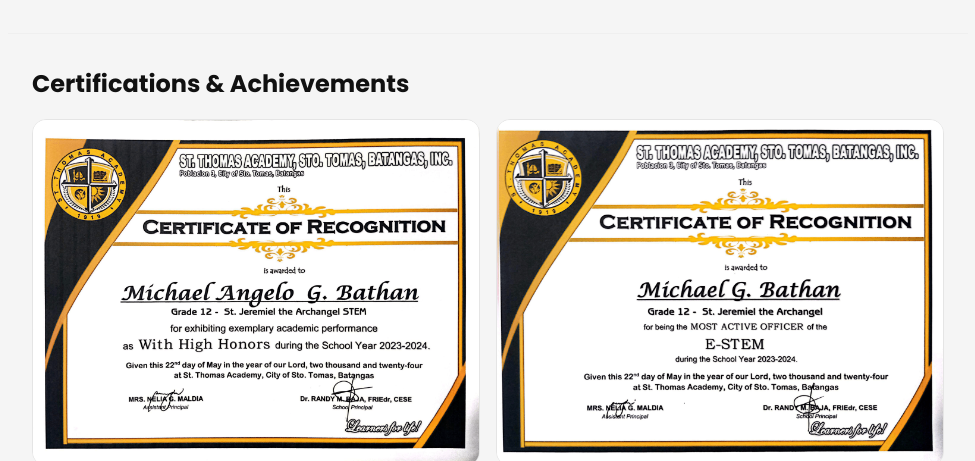
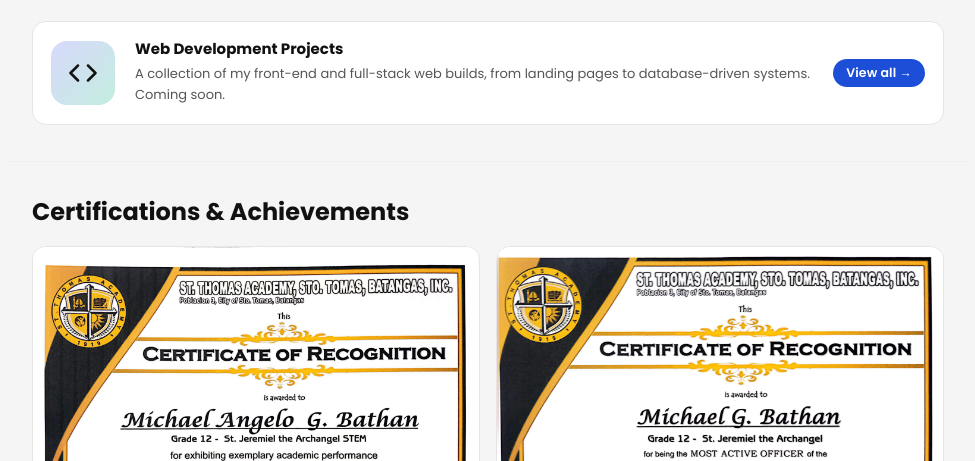
Before and after one commit to Chael-Bthn/Chael-Bthn.github.io, a plain HTML site: page index.html in a window 1280 px wide. Shown: the part 2474-2935 px from the top of the page, without its empty margins (152-1127 px from the left). Drawn offline with nearby package versions, Linux system fonts and the light colour scheme.

Commit message:
WebDev Projects in Projects Section

```diff
--- a/index.html
+++ b/index.html
@@ -281,6 +281,30 @@
         </div>
       </div>
 
+      <div class="col-12">
+        <a href="#" class="project-link" onclick="return false;" aria-label="Web development projects (coming soon)"
+          style="display:block;text-decoration:none;color:inherit;">
+          <div class="project-card fade-in" data-delay="0">
+            <div class="project-body" style="display:flex;align-items:center;gap:20px;flex-wrap:wrap;">
+              <div
+                style="flex:0 0 64px;height:64px;border-radius:16px;display:flex;align-items:center;justify-content:center;background:linear-gradient(135deg,rgba(99,102,241,.25),rgba(16,185,129,.25));">
+                <svg width="30" height="30" viewBox="0 0 24 24" fill="none" stroke="currentColor" stroke-width="2"
+                  stroke-linecap="round" stroke-linejoin="round" aria-hidden="true">
+                  <polyline points="16 18 22 12 16 6" />
+                  <polyline points="8 6 2 12 8 18" />
+                </svg>
+              </div>
+              <div style="flex:1 1 260px;min-width:0;">
+                <h3 class="project-title">Web Development Projects</h3>
+                <p class="project-desc" style="margin-bottom:0;">A collection of my front-end and full-stack web builds,
+                  from landing pages to database-driven systems. Coming soon.</p>
+              </div>
+              <span class="badge-pill badge-blue">View all &rarr;</span>
+            </div>
+          </div>
+        </a>
+      </div>
+
     </div>
   </section>
 
```
